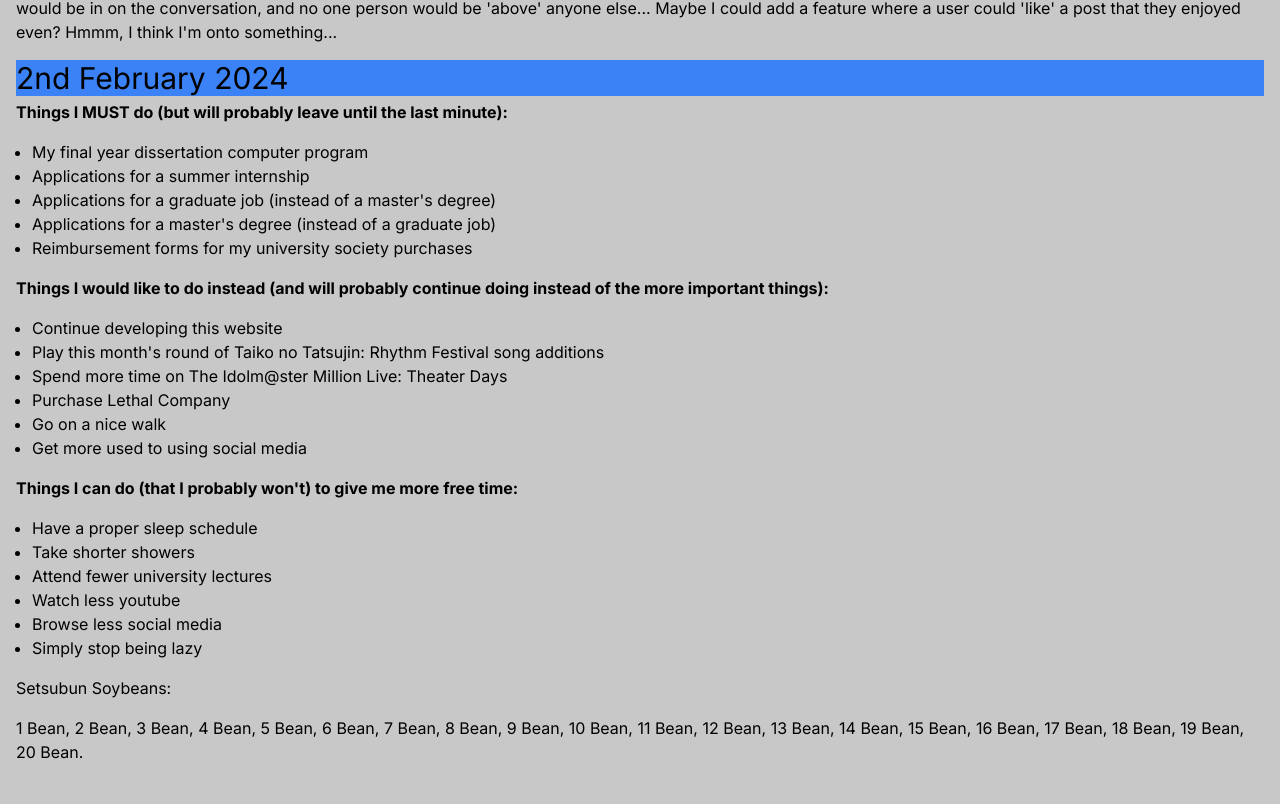
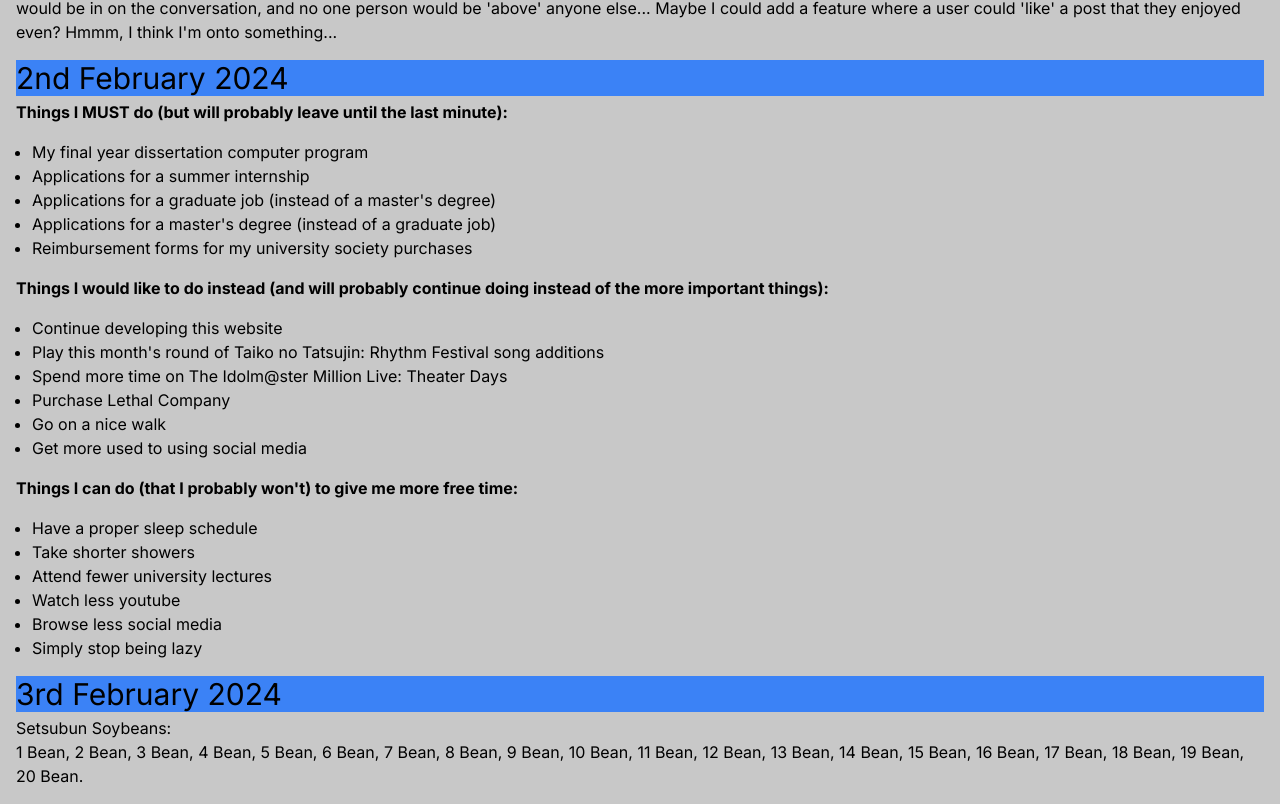
Before and after one commit to Yojijuku5/yojiweb, a Next.js app: page / in a window 1280 px wide. Shown: the part 1365-2169 px from the top of the page. Before the commit the page ends 2145 px from the top, so only its background shows below. Built offline with nearby package versions, Linux system fonts and the light colour scheme.

Commit message:
forgot date

```diff
--- a/src/app/page.tsx
+++ b/src/app/page.tsx
@@ -128,8 +128,11 @@ const Home = () => {
             <li>Simply stop being lazy</li>
           </ul>
         </div>
+        <div className="flex-auto h-10 mx-4">
+          <h1 className="text-3xl bg-blue-500">3rd February 2024</h1>
+        </div>
         <div className="mx-4">
-          <p className="pb-4">
+          <p>
             Setsubun Soybeans:
           </p>
           <p className="pb-4">
```
